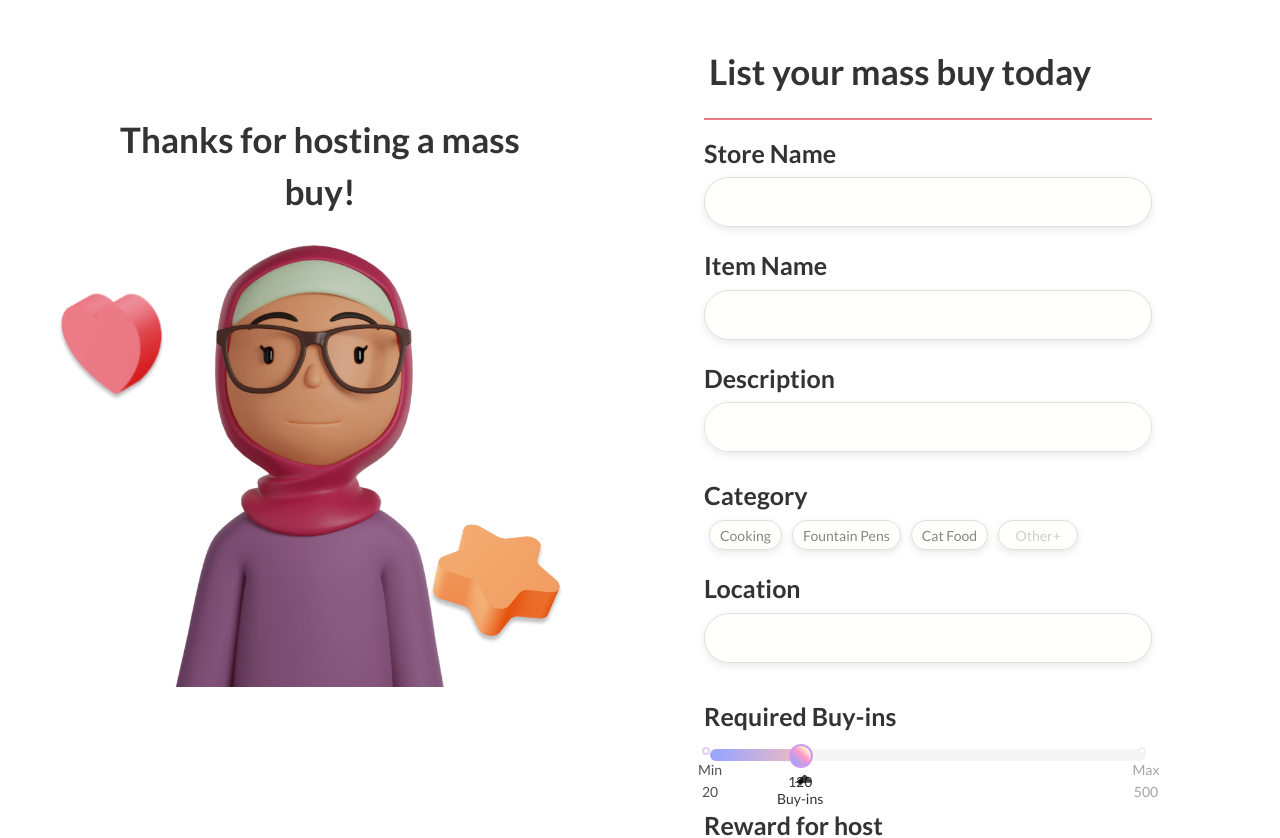
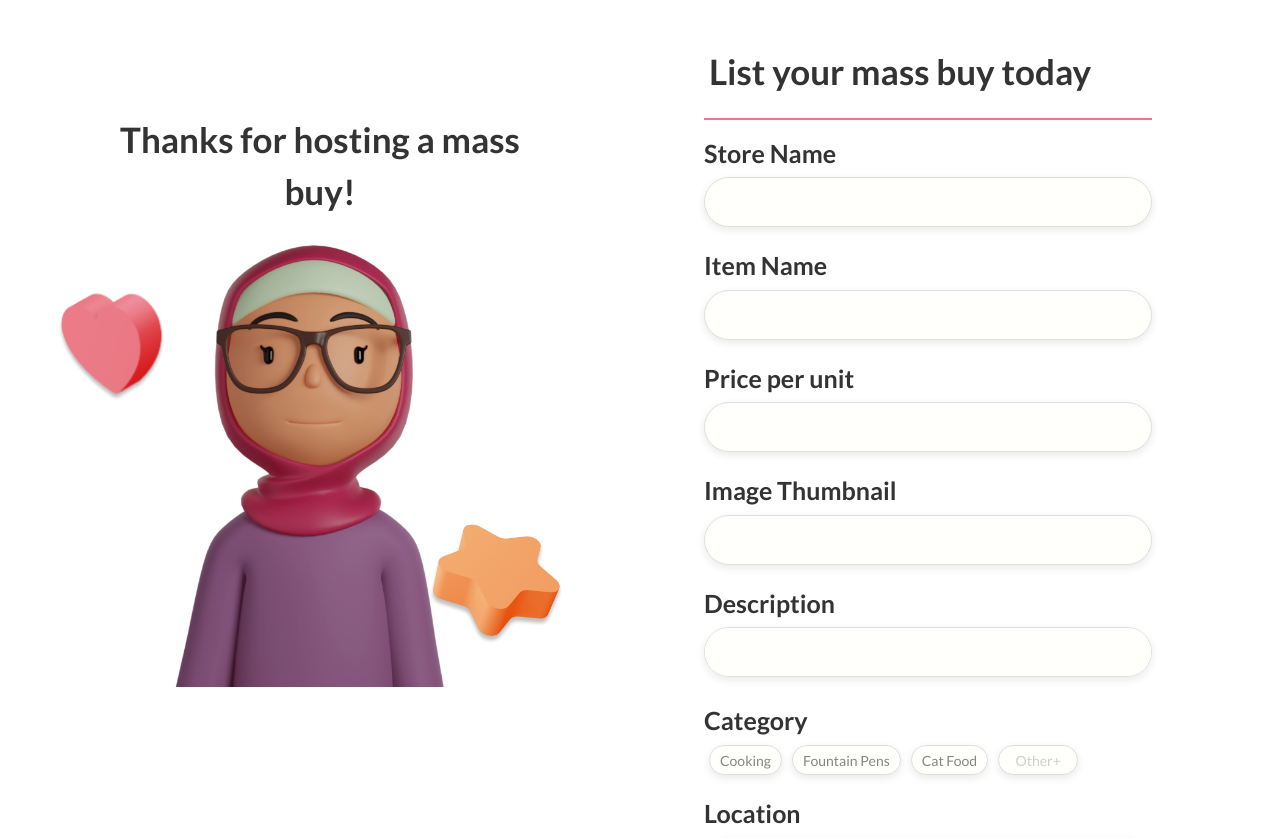
Before and after one commit to jadenpadua/DubHacks2020, a React (Create React App) app in the folder frontend/dub-hacks-2020-ui/: page /host in a window 1280 px wide. Shown: the top 838 px of the page. Built offline with nearby package versions, Linux system fonts and the light colour scheme.

Commit message:
host form

```diff
--- a/frontend/dub-hacks-2020-ui/src/components/HostPage/index.js
+++ b/frontend/dub-hacks-2020-ui/src/components/HostPage/index.js
@@ -1,8 +1,9 @@
 import React, { useState } from 'react';
-import { NavLink } from 'react-router-dom';
-import { Slider } from 'antd';
+import { NavLink, useHistory } from 'react-router-dom';
+import { message, Slider } from 'antd';
 
 import './style.less';
+import axios from "axios";
 import heart from '../../assets/heart.png';
 import host_person from '../../assets/host_person.png';
 import star from '../../assets/star.png';
@@ -10,7 +11,7 @@ import star from '../../assets/star.png';
 const HostForm = (props) => {
   const [options, setOptions] = useState(['Cooking', 'Fountain Pens', 'Cat Food']);
   const [category, setCategory] = useState("");
-
+  const history = useHistory();
   const handleInputDown = (e) => {
     if (e.key === 'Enter') {
       if (e.target.value) {
@@ -19,6 +20,40 @@ const HostForm = (props) => {
         e.target.value='';
       }
     }
+  }
+
+  const onSubmit = (e) => {
+    e.preventDefault();
+    console.log(formData);
+    const body = {
+      tag: category,
+      image: '',
+      default_cost: 0,
+      name: formData.storeName + "'s " + formData.itemName,
+      longitude: 0,
+      latitude: 0,
+      image: formData.thumb,
+      desc: formData.desc,
+      location: formData.location,
+      buy_in_min: buyin,
+      default_cost: parseFloat(formData.price),
+    };
+    console.log(body);
+    axios.defaults.headers = {
+      "Content-Type": 'application/json',
+    }
+      axios.post(`http://127.01:8000/api/items_create/`, body)
+        .then((res) => {
+          console.log(res);
+          message.success("Created List item!");
+          history.push("/dashboard");
+        })
+  }
+  const [formData, setFormData] = useState({});
+  const [buyin, setBuyIn] = useState(120);
+  const onChange = (e) => {
+    formData[e.target.name] = e.target.value
+    setFormData(formData);
   }
 
   const marks = {
@@ -44,13 +79,17 @@ const HostForm = (props) => {
         <div>
           <h1>List your mass buy today </h1>
           <hr/>
-          <form>
+          <form onSubmit={onSubmit}>
             <h2>Store Name</h2>
-            <input className="normal-input"/>
+            <input className="normal-input" name="storeName" onChange={onChange}/>
             <h2>Item Name</h2>
-            <input className="normal-input"/>
+            <input className="normal-input" name="itemName" onChange={onChange}/>
+            <h2>Price per unit</h2>
+            <input className="normal-input" name="price" onChange={onChange}/>
+            <h2>Image Thumbnail</h2>
+            <input className="normal-input" name="thumb" onChange={onChange}/>
             <h2>Description</h2>
-            <textarea className="paragraph-input"/>
+            <textarea className="paragraph-input" name="desc" onChange={onChange}/>
             <h2> Category </h2>
             {options.map((option)=> {
               return (
@@ -61,17 +100,19 @@ const HostForm = (props) => {
                 </div>
               );
             })}
-            <input className="tag-input" placeholder="Other+" onKeyDown={handleInputDown}/>
+            <input className="tag-input" placeholder="Other+" name="tags" onKeyDown={handleInputDown}/>
             <h2 className="location"> Location </h2>
-            <input className="normal-input"/>
+            <input className="normal-input" onChange={onChange}  name="location"/>
             <h2 className="location"> Required Buy-ins </h2>
-            <Slider min={20} max={500} tooltipVisible={true} tooltipPlacement="bottom" marks={marks} className="slider" defaultValue={120} />
+            <Slider min={20} max={500} tooltipVisible={true} tooltipPlacement="bottom" marks={marks} className="slider" defaultValue={120} onChange={(v) => {
+              setBuyIn(v);
+            }} />
             <h2 className="location"> Reward for host </h2>
-            <input className="normal-input"/>
+            <input className="normal-input" onChange={onChange}  name="reward"/>
             <NavLink activeClassName="selected" to="/login">
               <div className="button">Clear</div>
             </NavLink>
-            <div className="list-now button">List now</div>
+            <button className="list-now button" type="submit">List now</button>
           </form>
         </div>
       </div>
```
Also changed, not shown: 1 other file (tests, documents, lock files or other folders).
